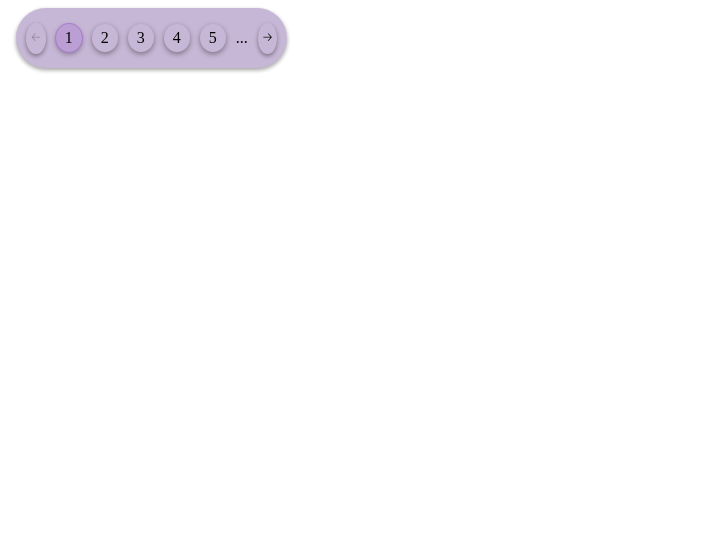
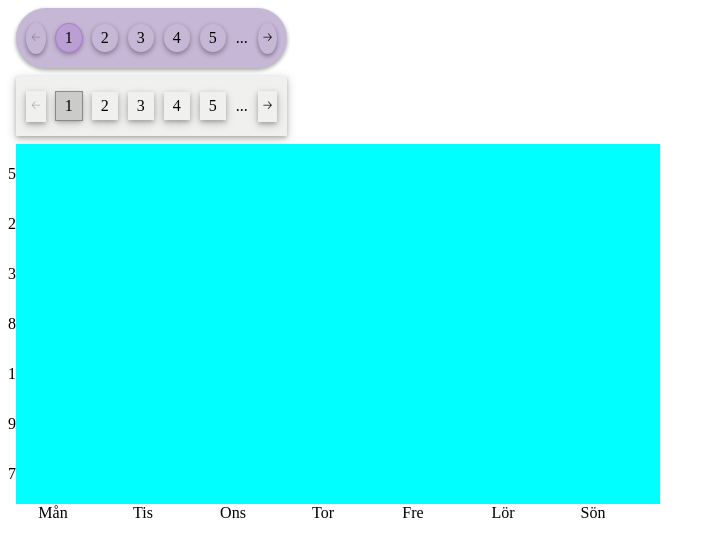
Before and after one commit to isabellaes/isabella-components, a React (Vite) app: page / in a window 1280 px wide. Shown: the top 556 px of the page, without its empty margins (0-715 px from the left). Built offline with nearby package versions, Linux system fonts and the light colour scheme.

Commit message:
set up chart base

```diff
--- a/src/App.tsx
+++ b/src/App.tsx
@@ -1,6 +1,7 @@
 import { useState } from "react";
 import Pagination from "./components/pagination/Pagination";
 import "./style/main.scss";
+import Chart from "./components/chart/Chart";
 
 function App() {
   const [currentPage1, setPage1] = useState(1);
@@ -17,6 +18,22 @@ function App() {
         variant="rounded"
         color="secondary"
       />
+      <Pagination
+        currentPage={currentPage1}
+        count={10}
+        onChange={handlePageChange}
+        variant="square"
+        color="primary"
+      />
+      <Chart
+        labels={["Mån", "Tis", "Ons", "Tor", "Fre", "Lör", "Sön"]}
+        dataset={{
+          data: [5, 2, 3, 8, 1, 9, 7],
+          colors: [],
+          backgroundColor: "",
+          type: "horisontal",
+        }}
+      ></Chart>
     </div>
   );
 }
--- /dev/null
+++ b/src/components/chart/Chart.tsx
@@ -0,0 +1,41 @@
+//labels string[]
+//dataSet object{} -> data: number[] color: string[] backgroundColor: string
+//label and data in right order
+//box for data object -> set Hight to number in em
+//data number to the left
+type ChartPropsType = {
+  labels: string[];
+  dataset: {
+    data: number[];
+    colors: string[];
+    backgroundColor: string;
+    type: "horisontal" | "vertical";
+  };
+};
+const Chart = ({ labels, dataset }: ChartPropsType) => {
+  return (
+    <div className="chart">
+      <table>
+        <div className="row">
+          <div className="data column">
+            {dataset.data.map((d) => (
+              <p>{d}</p>
+            ))}
+          </div>
+          {dataset.data.map((d) => (
+            <tr className="table-row">
+              <td className="table-data"></td>
+            </tr>
+          ))}
+        </div>
+        <div className="row">
+          {labels.map((x) => (
+            <p className="label">{x}</p>
+          ))}
+        </div>
+      </table>
+    </div>
+  );
+};
+
+export default Chart;
--- /dev/null
+++ b/src/components/chart/_chart.scss
@@ -0,0 +1,42 @@
+.chart {
+  table {
+    display: flex;
+    flex-direction: column;
+  }
+  .row {
+    display: flex;
+    flex-direction: row;
+  }
+  .column {
+    display: flex;
+    flex-direction: column;
+  }
+  .table-row {
+    display: flex;
+    flex-direction: row;
+    min-height: 5em;
+    background-color: aqua;
+    min-width: fit-content;
+
+    .table-data {
+      min-width: 5em;
+      min-height: 5em;
+      margin: 0 5px 0 5px;
+    }
+
+    .background {
+      background-color: blue;
+    }
+  }
+
+  .label {
+    min-width: 5em;
+    margin: 0 5px 0 5px;
+    text-align: center;
+  }
+
+  .data {
+    min-height: 5em;
+    margin: 5px 0 5px 0;
+  }
+}
--- a/src/style/main.scss
+++ b/src/style/main.scss
@@ -1,2 +1,3 @@
 @import "./variables/colors";
 @import "../components/pagination/pagination";
+@import "../components/chart/chart";
```
